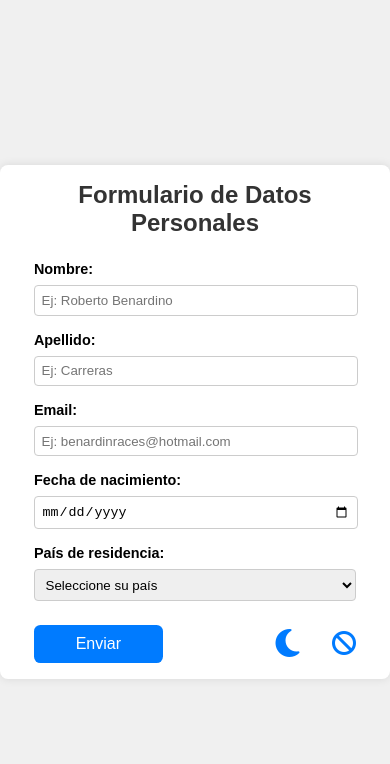
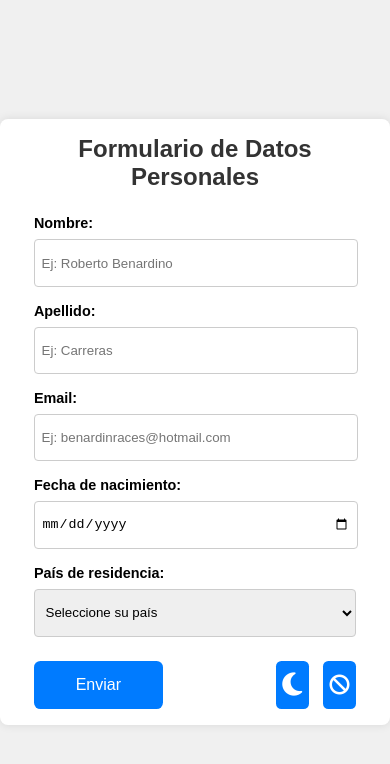
Before and after one commit to GabiTheCoco/formTask-Cilsa01, a plain HTML site: page index.html in a window 390 px wide. Drawn offline with nearby package versions, Linux system fonts and the light colour scheme.

Commit message:
Mejora de accesibilidad y UX
- Se envolvieron los <i> dentro de <button> para poder recorrerlos con tabulaciones

- Se ajustó el CSS para aumentar el height de los campos y botones para mejorar el UX tanto en desktop como mobile (pantallas táctiles)

```diff
--- a/index.html
+++ b/index.html
@@ -44,8 +44,12 @@
                 <div class="interactive-container">
                     <button class="btnEnviar" type="button" title="Enviar datos del formulario" for="form">Enviar</button>
                     <div class="change-buttons">
-                        <i id="modoContraste" class="fa-solid fa-moon fa-2xl" title="Cambiar entre modo claro/oscuro"></i>
-                        <i id="cambiarEstilo" class="fa-solid fa-ban fa-xl" title="Cambiar entre estilos css"></i>
+                        <button id="modoContraste">
+                            <i class="fa-solid fa-moon fa-2xl" title="Cambiar entre modo claro/oscuro"></i>
+                        </button>
+                        <button id="cambiarEstilo">
+                            <i class="fa-solid fa-ban fa-xl" title="Cambiar entre estilos css"></i>
+                        </button>
                     </div>
                 </div>
             </section>
--- a/style.css
+++ b/style.css
@@ -69,10 +69,12 @@ select {
 input[type="text"],
 input[type="email"],
 input[type="date"] {
+    height: 2rem;
     width: calc(100% - 1em);
 }
 
 select{
+    height: 3rem;
     width: 100%;
 }
 
@@ -89,6 +91,7 @@ select{
 
 .btnEnviar {
     width: 40%;
+    height: 3rem;
     padding: .6em .5em;
     background-color: #007bff;
     color: #fff;
@@ -99,17 +102,26 @@ select{
     align-self: center;
 }
 
-.btnEnviar:hover{
-    background-color: #0062ff;
-}
-
 .change-buttons{
     width: 25%;
 }
 
+.change-buttons > button{
+    height: 3rem;
+    padding: .6em .5em;
+    background-color: #007bff;
+    border: none;
+    border-radius: .4em;
+    cursor: pointer;
+}
+
+.btnEnviar:hover,
+.change-buttons > button:hover{
+    background-color: #0062ff;
+}
+
 .interactive-container i{
-    color: #007bff;
-    cursor: pointer;
+    color: #fff;
 }
 
 /* Estilos para alta contraste */
```
